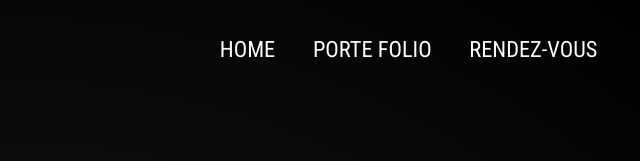
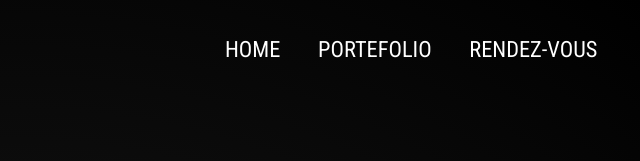
Before and after one commit to JusteKal/Lucifer-Ink2.0, a plain HTML site: page index.html in a window 1280 px wide. Shown: the top 161 px of the page, 640-1280 px from the left. Drawn offline with Linux system fonts and the light colour scheme.

```diff
--- a/index.html
+++ b/index.html
@@ -21,7 +21,7 @@
             </div>
             <ul class="nav-links">
                 <li><a href="index.html">Home</a></li>
-                <li><a href="porte-folio.html">Porte Folio</a></li>
+                <li><a href="porte-folio.html">Portefolio</a></li>
                 <li><a href="rdv.html">Rendez-vous</a></li>
             </ul>
         </nav>
```
Also changed, not shown: porte-folio.html (+0 -1 lines), rdv.html (renamed from contact.html, +0 -1 lines).
